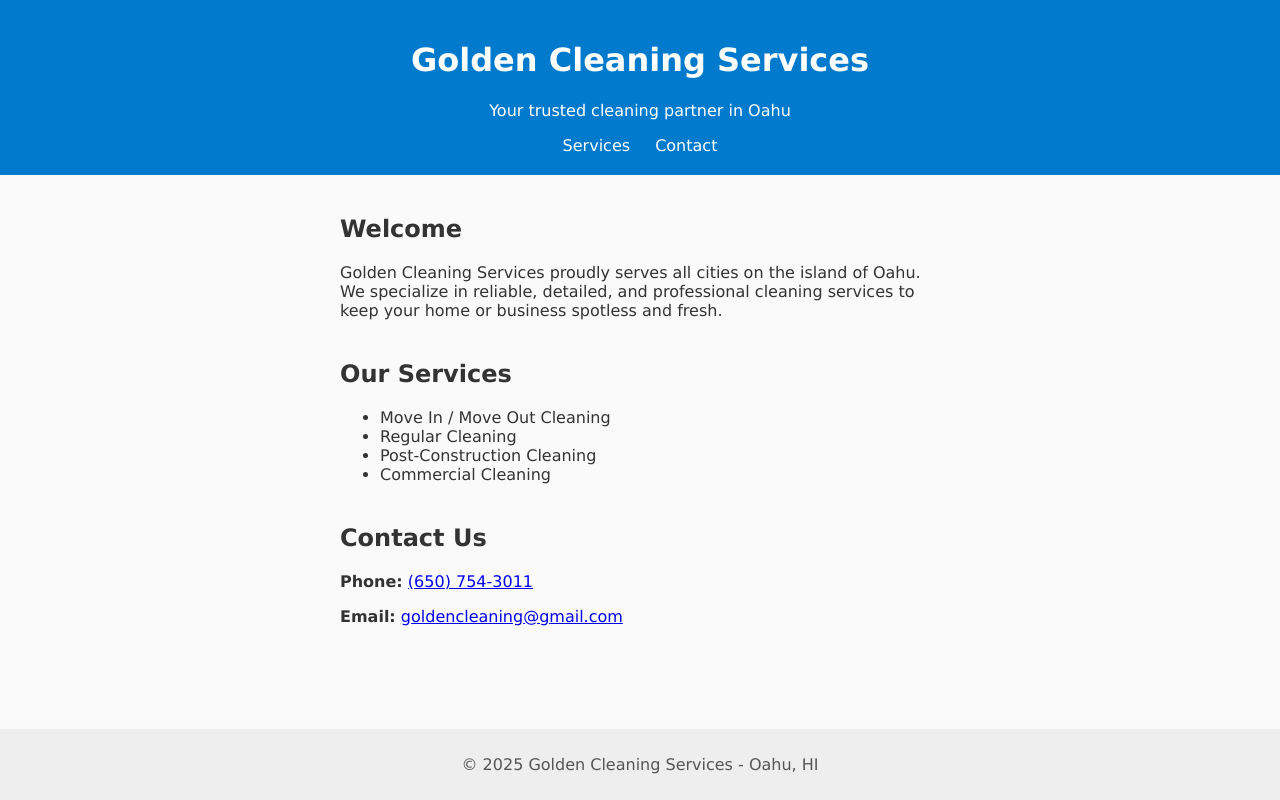
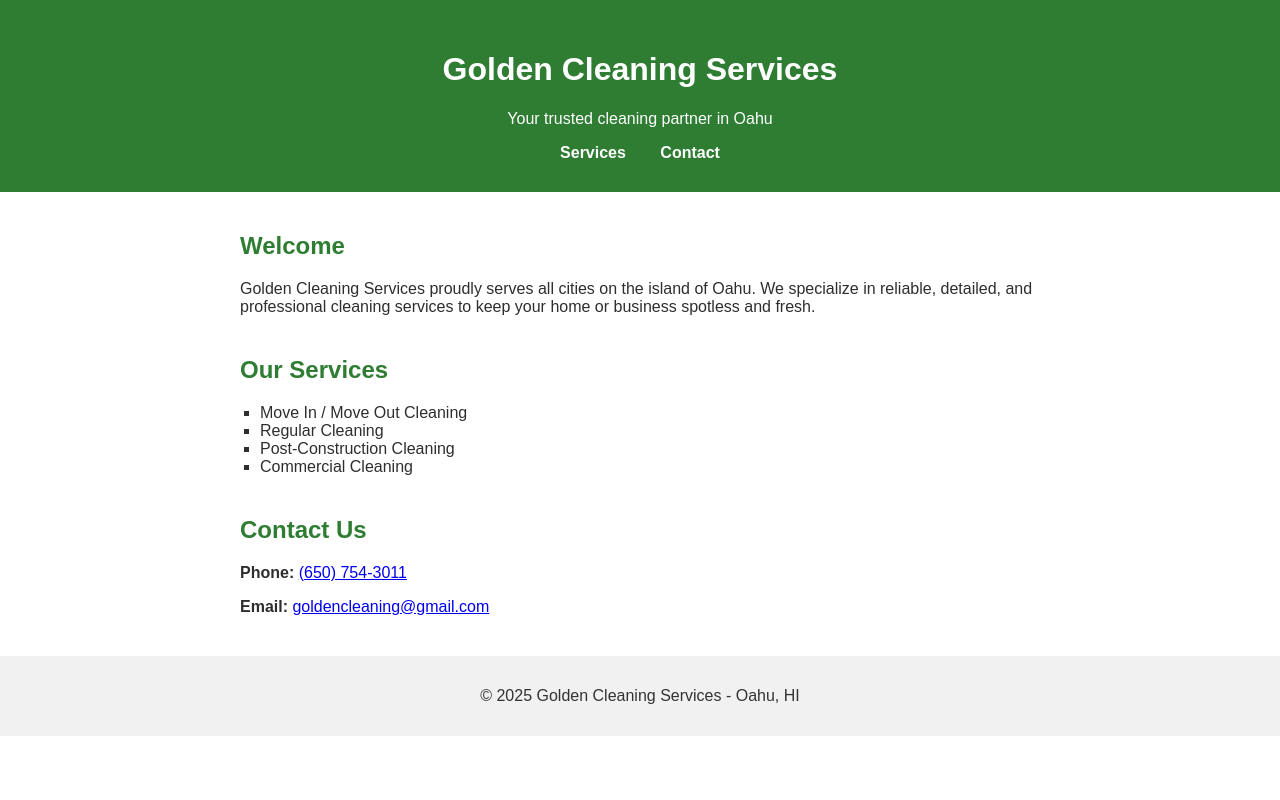
Before and after one commit to Warriorscleaning/services, a plain HTML site: page index.html in a window 1280 px wide. Drawn offline with Linux system fonts and the light colour scheme.

Commit message:
Update style.css

```diff
--- a/style.css
+++ b/style.css
@@ -1,36 +1,50 @@
 body {
-  font-family: Verdana, sans-serif;
-  margin: 0; padding: 0;
-  background: #fafafa;
-  color: #333;
+  margin: 0;
+  font-family: Arial, sans-serif;
+  background-color: #ffffff;
+  color: #2e2e2e;
 }
+
 header {
-  background: #007acc;
+  background-color: #2e7d32; /* Green */
   color: white;
-  padding: 20px;
+  padding: 30px;
   text-align: center;
 }
+
 nav a {
-  margin: 0 10px;
+  margin: 0 15px;
   color: white;
   text-decoration: none;
+  font-weight: bold;
 }
+
 nav a:hover {
   text-decoration: underline;
 }
+
 main {
-  max-width: 600px;
+  max-width: 800px;
   margin: 40px auto;
   padding: 0 20px;
 }
+
 section {
   margin-bottom: 40px;
 }
+
+h2 {
+  color: #2e7d32;
+}
+
+ul {
+  list-style-type: square;
+  padding-left: 20px;
+}
+
 footer {
+  background-color: #f1f1f1;
+  color: #333;
   text-align: center;
-  padding: 10px;
-  background: #eee;
-  color: #555;
-  position: fixed;
-  bottom: 0; left: 0; right: 0;
+  padding: 15px;
 }
```
